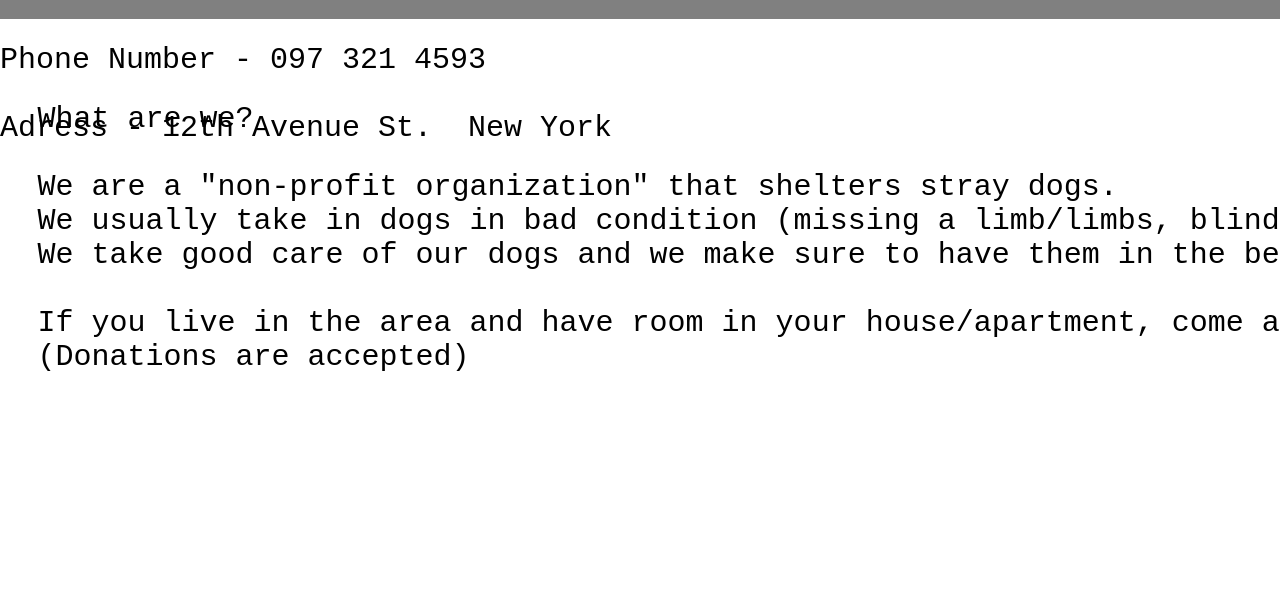
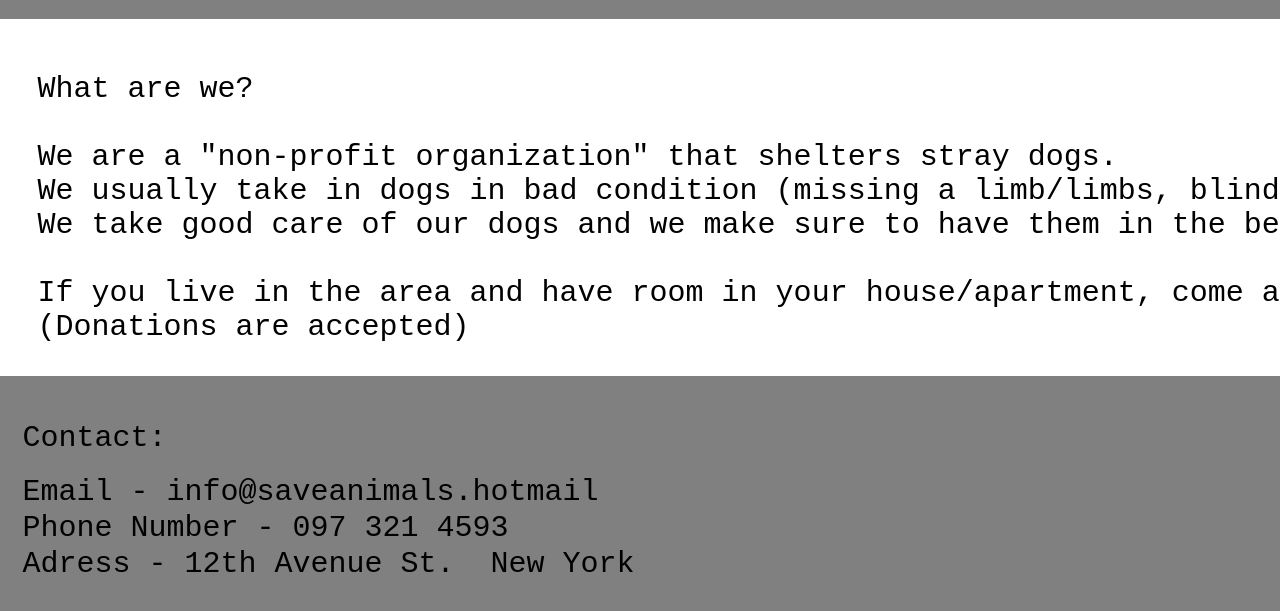
Before and after one commit to VitoOreski/School-project---Website-for-English-Class, a plain HTML site: page about.html in a window 1280 px wide. Shown: the part 157-768 px from the top of the page. Drawn offline with Linux system fonts and the light colour scheme.

Commit message:
About.css
I duno what to say anymore.

```diff
--- a/about.html
+++ b/about.html
@@ -4,6 +4,7 @@
     <meta charset="UTF-8">
     <meta name="viewport" content="width=device-width, initial-scale=1.0">
     <title>Adopt a Dog</title>
+    <link rel="stylesheet" href="/School-project---Website-for-English-Class/about.css">
     <link rel="stylesheet" href="/School-project---Website-for-English-Class/index2.css">
     <link rel="stylesheet" href="/School-project---Website-for-English-Class/index.css">
 </head>
```
